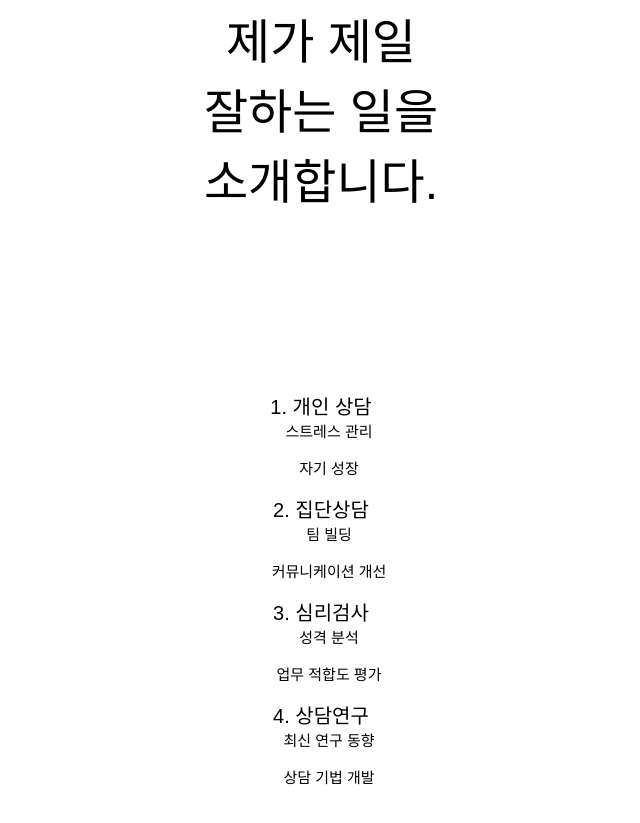
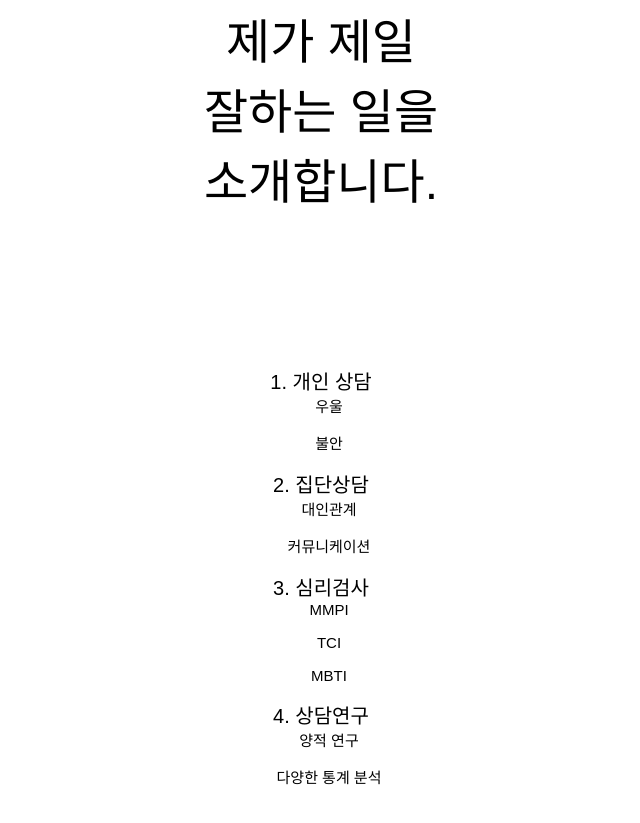
Before and after one commit to PedaPeterPark/chanhoon, a plain HTML site: page index.html in a window 1280 px wide. Shown: the part 2493-3316 px from the top of the page, without its empty margins (319-959 px from the left). Drawn offline with Linux system fonts and the light colour scheme.

Commit message:
Update index.html

```diff
--- a/index.html
+++ b/index.html
@@ -21,7 +21,7 @@
         }
 
         .section-1 {
-            background-image: url('/static/caption.jpg');
+            background-image: url('static/caption.jpg');
             background-size: cover;
             background-position: center;
         }
@@ -131,11 +131,11 @@
     </div>
     <div class="section section-3">
         <div class="profile">
-            <img class="profile-image" src="/static/chanhoon.jpg" alt="ChanHoon Park">
+            <img class="profile-image" src="static/chanhoon.jpg" alt="ChanHoon Park">
             <p class="profile-name">ChanHoon Park</p>
         </div>
         <div class="content">
-            <p class="introduction">안녕하세요.<br>저는 개인과 사회에 도움이 되고 싶은 상담교육 박사과정 학생입니다.</p>
+                       <p class="introduction">안녕하세요.<br>저는 개인과 사회에 도움이 되고 싶은 상담교육 박사과정 학생입니다.</p>
             <p class="experience1">저는 1년차 상담교육 박사과정 박찬훈입니다.<br>인간에 대한 호기심이 많습니다.</p>
             <p class="experience2">저는 저의 호기심을 사람에 대한 관심으로 돌려 그들의 이야기를 듣고 도움을 주고 싶습니다.</p>
         </div>
@@ -149,29 +149,30 @@
                 <li>
                     1. 개인 상담
                     <ul class="sub-item-list">
-                        <li>스트레스 관리</li>
-                        <li>자기 성장</li>
+                        <li>우울</li>
+                        <li>불안</li>
                     </ul>
                 </li>
                 <li>
                     2. 집단상담
                     <ul class="sub-item-list">
-                        <li>팀 빌딩</li>
-                        <li>커뮤니케이션 개선</li>
+                        <li>대인관계</li>
+                        <li>커뮤니케이션</li>
                     </ul>
                 </li>
                 <li>
                     3. 심리검사
                     <ul class="sub-item-list">
-                        <li>성격 분석</li>
-                        <li>업무 적합도 평가</li>
+                        <li>MMPI</li>
+                        <li>TCI</li>
+                        <li>MBTI</li>
                     </ul>
                 </li>
                 <li>
                     4. 상담연구
                     <ul class="sub-item-list">
-                        <li>최신 연구 동향</li>
-                        <li>상담 기법 개발</li>
+                        <li>양적 연구</li>
+                        <li>다양한 통계 분석</li>
                     </ul>
                 </li>
             </ul>
```
